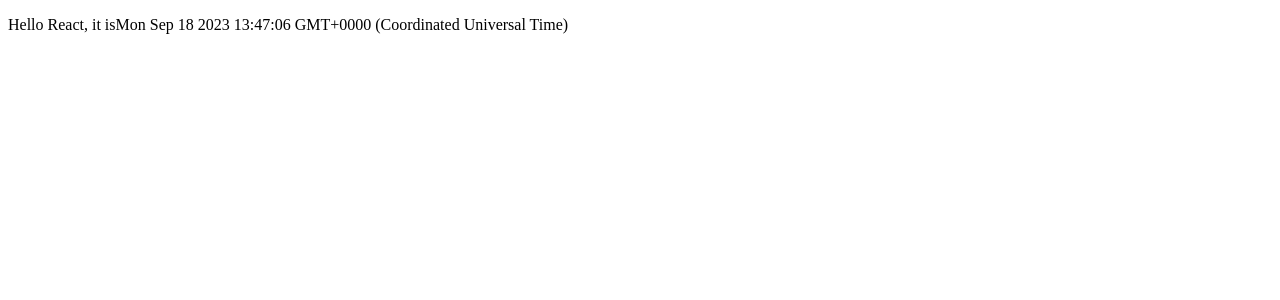
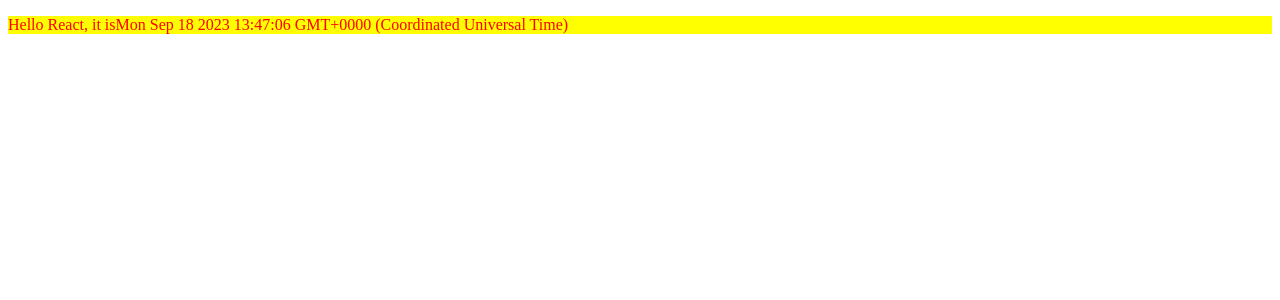
Before and after one commit to crhbala/react-b48, a React (Vite) app: page / in a window 1280 px wide. Shown: the top 300 px of the page. Built offline with nearby package versions, Linux system fonts and the light colour scheme.

Commit message:
add styling p

```diff
--- a/src/App.jsx
+++ b/src/App.jsx
@@ -6,7 +6,7 @@
   const now = new Date()
   return (
     <div>
-      <p>Hello React, it is{now.toString()}</p>
+      <p style={{color:'red', background:'yellow'}}>Hello React, it is{now.toString()}</p>
     </div>
   )
 }
```
